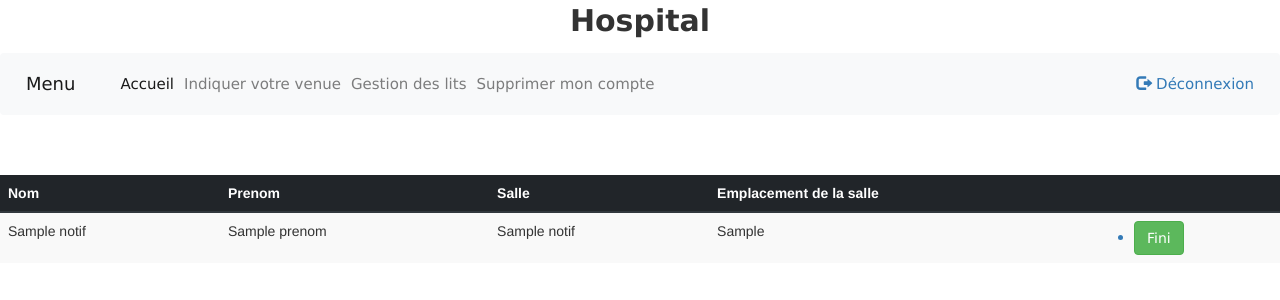
After one commit to Kuai-sama/GestionHopital, a Symfony app: template templates/bipper/afficheBipperPerso.html.twig in a window 1280 px wide. The commit adds this page. Shown: the top 300 px of the page. Run offline with Twig, Linux system fonts and the light colour scheme; the template is opened without the code that fills it: most values are stand-ins (such as "Sample title", 1, 10 or a date in 2020); some libraries are stand-ins or nearby versions.

Commit message:
Voir ses notifs

```diff
--- a/templates/base.html.twig
+++ b/templates/base.html.twig
@@ -46,6 +46,9 @@
                 <li class="nav-item active">
                     <a class="nav-link" href="{{ path('app_bipper_liste') }}">Bipper</a>
                 </li>
+                <li class="nav-item active">
+                    <a class="nav-link" href="{{ path('app_bipper_affiche_notif') }}">Voir ses notifications</a>
+                </li>
             {% endif %}
             </ul>
 
--- /dev/null
+++ b/templates/bipper/afficheBipperPerso.html.twig
@@ -0,0 +1,28 @@
+{% extends 'base.html.twig' %}
+{% block body %}
+
+
+    <table class="table table-striped" style="table-layout: auto;
+width: 100%;">
+        <thead class="thead-dark">
+        <tr>
+            <th scope="col"> Nom </th>
+            <th scope="col"> Prenom </th>
+            <th scope="col"> Salle </th>
+            <th scope="col"> Emplacement de la salle </th>
+            <th scope="col">  </th>
+        </tr>
+        </thead>
+        {% for notif in notifs %}
+            <tr>
+                <td> {{notif.Nom}} </td>
+                <td> {{notif.Prenom}} </td>
+                <td> {{notif.NomSalle}} </td>
+                <td> {{notif.EmplacementSalle}}</td>
+                <td>
+                    <a href="{{path('app_bipper_fini_notif',{'id': notif.id})}}"><input type='button' class="btn btn-success" value="Fini"/></a>
+                </td>
+            </tr>
+        {% endfor %}
+    </table>
+{% endblock %}
--- a/templates/bipper/affichePersonnel.html.twig
+++ b/templates/bipper/affichePersonnel.html.twig
@@ -16,7 +16,7 @@ width: 100%;">
                 <td> {{medecin.Nom}} </td>
                 <td> {{medecin.Prenom}} </td>
                 <td>
-                    <a href="{{path('app_bipper_salle',{'idReceveur': medecin.id})}}"><input type='button' class="btn btn-warning" value="Bipper"></input></a><br><br>
+                    <a href="{{path('app_bipper_salle',{'idReceveur': medecin.id})}}"><input type='button' class="btn btn-warning" value="Bipper"/></a>
                 </td>
             </tr>
         {% endfor %}
@@ -36,7 +36,7 @@ width: 100%;">
                 <td> {{infirmier.Nom}} </td>
                 <td> {{infirmier.Prenom}} </td>
                 <td>
-                    <a href="{{path('app_bipper_salle',{'idReceveur': infirmier.id})}}"><input type='button' class="btn btn-warning" value="Bipper"></input></a><br><br>
+                    <a href="{{path('app_bipper_salle',{'idReceveur': infirmier.id})}}"><input type='button' class="btn btn-warning" value="Bipper"/></a>
                 </td>
             </tr>
         {% endfor %}
```
Also changed, not shown: src/Controller/BipperController.php (+24 -3 lines), src/Repository/MessageRepository.php (+15 -0 lines), templates/bipper/confirmationNotifFini.html.twig (added, +7 -0 lines).
